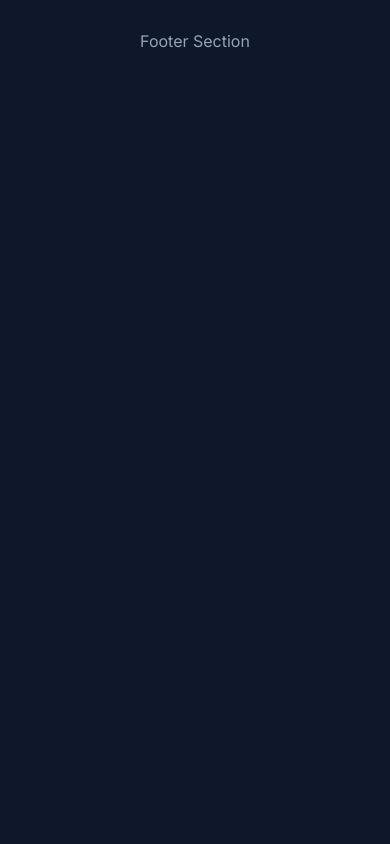
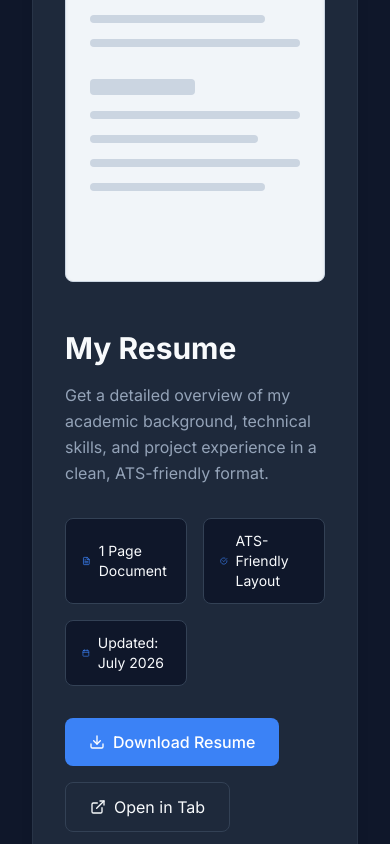
Before and after one commit to Alankit7/Portfolio_Website, a React app in the folder portfolio/: page / in a window 390 px wide. Shown: the part 7000-7844 px from the top of the page. Before the commit the page ends 7093 px from the top, so only its background shows below. Built offline with nearby package versions, Linux system fonts and the light colour scheme; the HTML template or start-up script is replaced by a standard one.

Commit message:
feat: implement Resume section with PDF preview modal (Issue #12)

```diff
--- a/portfolio/src/App.jsx
+++ b/portfolio/src/App.jsx
@@ -4,6 +4,7 @@ import About from './sections/About';
 import Skills from './sections/Skills';
 import Projects from './sections/Projects';
 import Experience from './sections/Experience';
+import Resume from './sections/Resume';
 import Contact from './sections/Contact';
 import Footer from './sections/Footer';
 
@@ -17,6 +18,7 @@ function App() {
         <Skills />
         <Projects />
         <Experience />
+        <Resume />
         <Contact />
         <Footer />
       </main>
--- /dev/null
+++ b/portfolio/src/sections/Resume.jsx
@@ -0,0 +1,148 @@
+import { useState, useEffect } from 'react';
+import { motion, AnimatePresence } from 'framer-motion';
+import { FiDownload, FiEye, FiFileText, FiCheckCircle, FiCalendar, FiX, FiExternalLink } from 'react-icons/fi';
+
+export default function Resume() {
+  const [isPreviewOpen, setIsPreviewOpen] = useState(false);
+
+  // Close modal on Escape keypress
+  useEffect(() => {
+    const handleKeyDown = (e) => {
+      if (e.key === 'Escape') {
+        setIsPreviewOpen(false);
+      }
+    };
+
+    if (isPreviewOpen) {
+      window.addEventListener('keydown', handleKeyDown);
+      // Lock background scroll
+      document.body.style.overflow = 'hidden';
+    } else {
+      document.body.style.overflow = '';
+    }
+
+    return () => {
+      window.removeEventListener('keydown', handleKeyDown);
+      document.body.style.overflow = '';
+    };
+  }, [isPreviewOpen]);
+
+  return (
+    <section id="resume" className="section-container">
+      <motion.div
+        className="max-w-5xl mx-auto bg-card rounded-2xl p-8 md:p-12 border border-slate-700/50 shadow-lg flex flex-col md:flex-row gap-12 items-center"
+        initial={{ opacity: 0, y: 30 }}
+        whileInView={{ opacity: 1, y: 0 }}
+        viewport={{ once: true }}
+      >
+        {/* Left side — visual preview trigger */}
+        <div
+          className="relative w-full max-w-[280px] aspect-[1/1.4] bg-slate-100 rounded-lg shadow-inner overflow-hidden group cursor-pointer border border-slate-300 flex-shrink-0"
+          onClick={() => setIsPreviewOpen(true)}
+          role="button"
+          tabIndex={0}
+          onKeyDown={(e) => {
+            if (e.key === 'Enter' || e.key === ' ') {
+              e.preventDefault();
+              setIsPreviewOpen(true);
+            }
+          }}
+        >
+          {/* Skeleton-style mock document layout */}
+          <div className="absolute inset-0 p-6 flex flex-col gap-4">
+            <div className="h-6 bg-slate-300 rounded w-3/4 mx-auto mb-2"></div>
+            <div className="h-2 bg-slate-300 rounded w-full"></div>
+            <div className="h-2 bg-slate-300 rounded w-5/6"></div>
+            <div className="h-2 bg-slate-300 rounded w-full"></div>
+            <div className="h-4 bg-slate-300 rounded w-1/2 mt-4"></div>
+            <div className="h-2 bg-slate-300 rounded w-full"></div>
+            <div className="h-2 bg-slate-300 rounded w-4/5"></div>
+            <div className="h-2 bg-slate-300 rounded w-full"></div>
+            <div className="h-2 bg-slate-300 rounded w-5/6"></div>
+          </div>
+
+          {/* Hover overlay */}
+          <div className="absolute inset-0 bg-primary/80 backdrop-blur-sm opacity-0 group-hover:opacity-100 transition-opacity duration-300 flex flex-col items-center justify-center gap-2">
+            <FiEye className="text-4xl text-white" />
+            <span className="text-white font-medium">Click to Preview</span>
+          </div>
+        </div>
+
+        {/* Right side — content, stats, actions */}
+        <div className="flex-grow">
+          <h2 className="text-3xl md:text-4xl font-bold text-textMain mb-4">My Resume</h2>
+          <p className="text-textSecondary mb-8 leading-relaxed">
+            Get a detailed overview of my academic background, technical skills, and project experience in a clean, ATS-friendly format.
+          </p>
+
+          <div className="grid grid-cols-2 gap-4 mb-8">
+            <div className="flex items-center gap-2 text-sm text-textMain bg-background px-4 py-3 rounded-lg border border-slate-700">
+              <FiFileText className="text-primary" /> 1 Page Document
+            </div>
+            <div className="flex items-center gap-2 text-sm text-textMain bg-background px-4 py-3 rounded-lg border border-slate-700">
+              <FiCheckCircle className="text-primary" /> ATS-Friendly Layout
+            </div>
+            <div className="flex items-center gap-2 text-sm text-textMain bg-background px-4 py-3 rounded-lg border border-slate-700">
+              <FiCalendar className="text-primary" /> Updated: July 2026
+            </div>
+          </div>
+
+          <div className="flex flex-wrap gap-4">
+            <a
+              href="/resume.pdf"
+              download
+              className="btn-primary flex items-center gap-2"
+            >
+              <FiDownload /> Download Resume
+            </a>
+            <a
+              href="/resume.pdf"
+              target="_blank"
+              rel="noopener noreferrer"
+              className="px-6 py-3 border border-slate-700 text-textMain rounded-lg hover:border-primary transition-colors flex items-center gap-2"
+            >
+              <FiExternalLink /> Open in Tab
+            </a>
+          </div>
+        </div>
+      </motion.div>
+
+      {/* Preview modal */}
+      <AnimatePresence>
+        {isPreviewOpen && (
+          <div
+            className="fixed inset-0 z-[100] bg-background/90 backdrop-blur-sm flex items-center justify-center p-4 md:p-8"
+            onClick={() => setIsPreviewOpen(false)}
+          >
+            <motion.div
+              initial={{ scale: 0.9, opacity: 0 }}
+              animate={{ scale: 1, opacity: 1 }}
+              exit={{ scale: 0.9, opacity: 0 }}
+              className="bg-card w-full max-w-4xl h-[85vh] rounded-2xl border border-slate-700/50 flex flex-col overflow-hidden relative"
+              onClick={(e) => e.stopPropagation()}
+            >
+              <div className="flex justify-between items-center p-4 border-b border-slate-700/50 bg-card">
+                <h3 className="text-lg font-bold text-textMain">Resume Preview</h3>
+                <button
+                  onClick={() => setIsPreviewOpen(false)}
+                  aria-label="Close preview"
+                  className="text-textSecondary hover:text-white transition-colors"
+                >
+                  <FiX size={24} />
+                </button>
+              </div>
+
+              <div className="flex-grow w-full bg-slate-100">
+                <iframe
+                  src="/resume.pdf"
+                  className="w-full h-full border-none"
+                  title="Resume Preview"
+                />
+              </div>
+            </motion.div>
+          </div>
+        )}
+      </AnimatePresence>
+    </section>
+  );
+}
```
Also changed, not shown: 1 other file (tests, documents, lock files or other folders).
